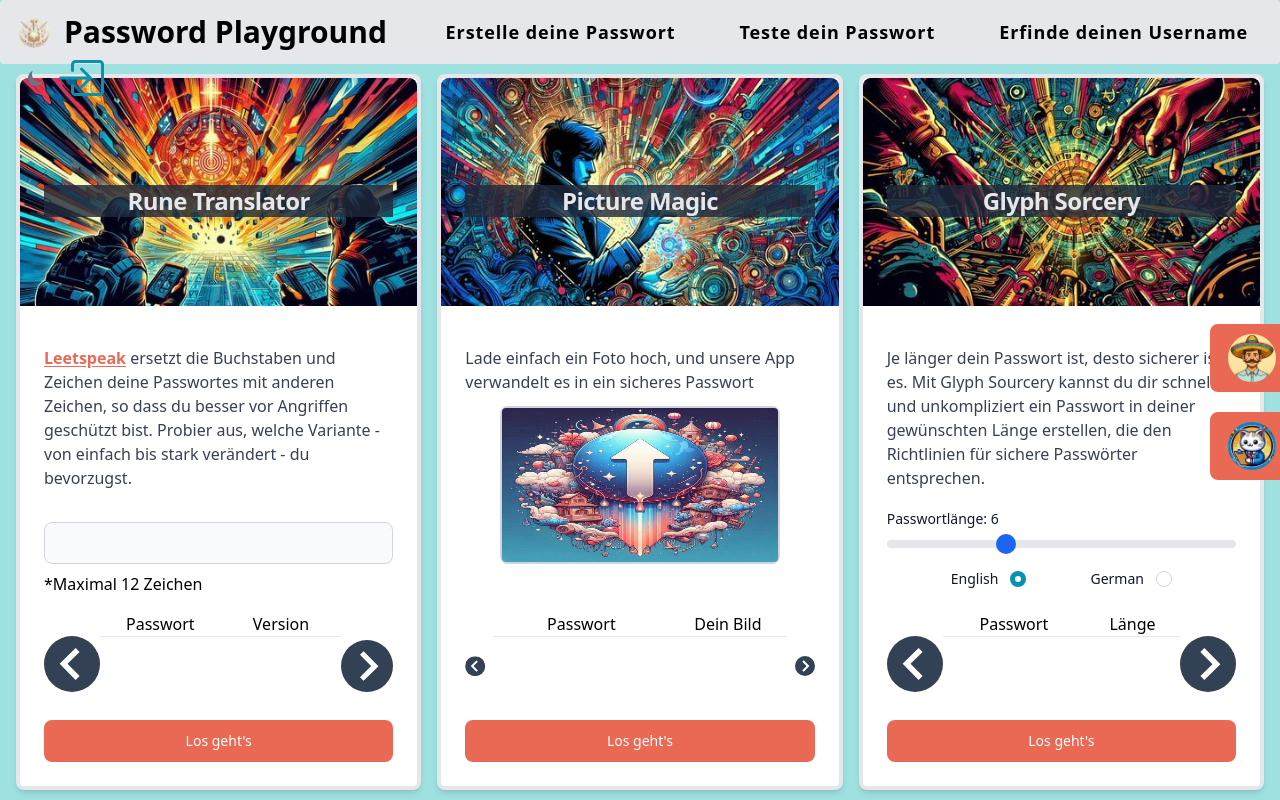
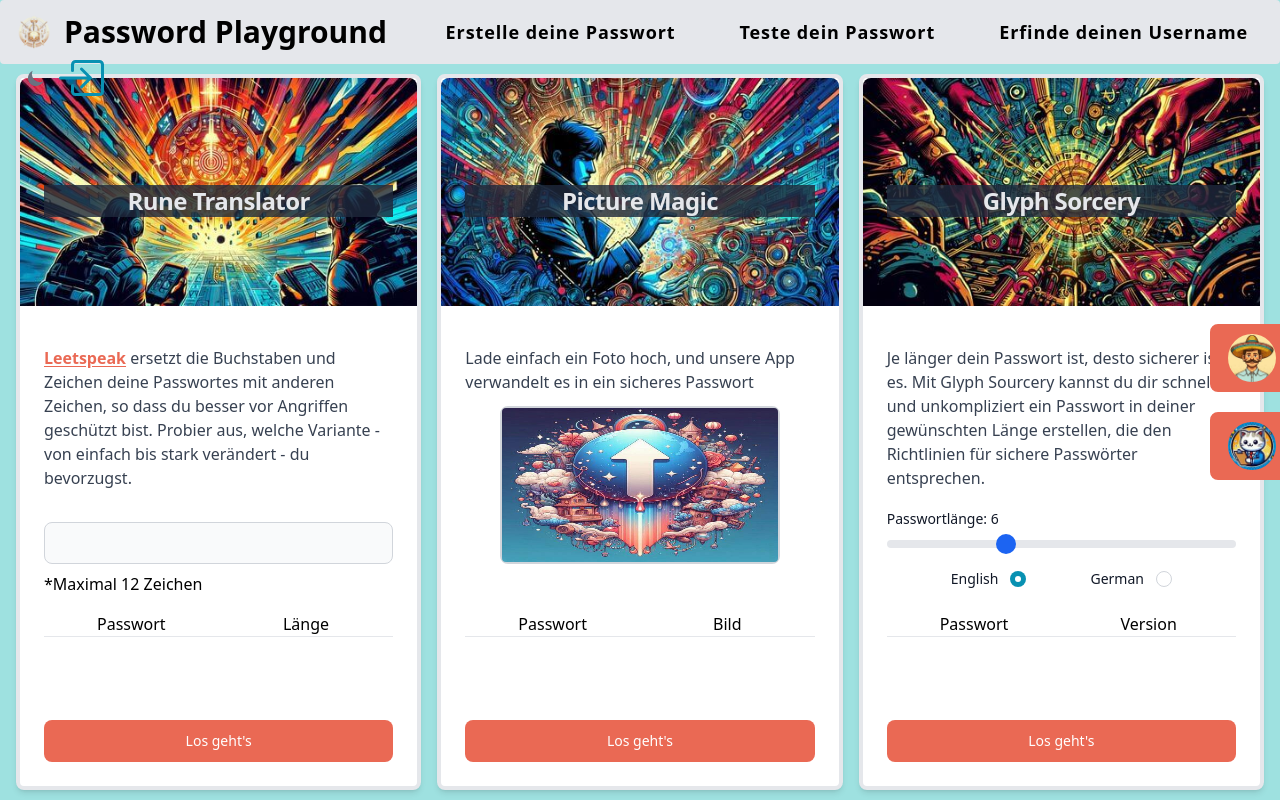
Before and after one commit to zabooz/pp_react_tailwind, a React (Vite) app: page /password-generating in a window 1280 px wide. Shown: the top 800 px of the page. Built offline with nearby package versions, Linux system fonts and the light colour scheme; a web font is replaced by a local one; what react-head would draw is missing.

Commit message:
finsihed clippy

```diff
--- a/src/content/landingPage/CardLanding.tsx
+++ b/src/content/landingPage/CardLanding.tsx
@@ -40,7 +40,7 @@ function CardCom({ data, index }: Props) {
   return (
     <>
       <Card
-        className={`max-w-md mx-auto dark:border-2 dark:hover:shadow-2xl transition-all  soft-grayscale  hover:grayscale-0 duration-1000  min-h-[600px] dark:bg-slate-700  ${
+        className={`max-w-md mx-auto dark:border-2 dark:hover:shadow-2xl transition-all  soft-grayscale  hover:grayscale-0 duration-500  min-h-[600px] dark:bg-slate-700  ${
           startAnimation ? "animate-fade-out" : ""
         }`}
         imgSrc={data.imgSrc}
--- a/src/content/passwordGenerating/glyphSorcery/GlyphSorcerySwitch.tsx
+++ /dev/null
@@ -1,74 +0,0 @@
-import { useEffect, useState } from "react";
-import { StorageData } from "../../../interfaces/interfaces";
-import { CopyToClipBoard } from "../../../utillities/CopyToClipBoard";
-interface Props {
-  data: StorageData[];
-}
-
-function GlyphSorcerySwitch({ data }: Props) {
-  const [switchCount, setSwitchCount] = useState<number>(0);
-
-  const handleSwitch = (e: any) => {
-    const icon = e.target;
-    const type = icon.getAttribute("data-type");
-    const length = data.length;
-    if (type === "left") {
-      const newCount = (switchCount - 1 + length) % length;
-      setSwitchCount(newCount);
-    } else if (type === "right") {
-      const newCount = (switchCount + 1) % length;
-      setSwitchCount(newCount);
-    }
-  };
-
-  useEffect(() => {
-    if (data.length > 0) {
-      setSwitchCount(data.length - 1);
-    } else {
-      setSwitchCount(data.length);
-    }
-  }, [data.length]);
-
-  return (
-    <div className="flex dark:text-gray-200 justify-between w-full">
-      <img
-        src="/assets/icons/arrowRight.svg"
-        alt="arrowLeft"
-        className="rotate-180 cursor-pointer mt-6"
-        data-type="left"
-        onClick={(e) => handleSwitch(e)}
-      />
-
-      <div className="flex justify-evenly w-full  h-20">
-        <div className="flex flex-col gap-2 w-3/5 text-center ">
-          <div className="border-b w-full mb-[6.5px]">Passwort</div>
-          {data.length > 0 && (
-            <CopyToClipBoard
-              value={data[switchCount].value}
-              type={"password"}
-              clippy={false}
-            >
-              <div className="cursor-pointer " key={data[switchCount].value}>
-                {data[switchCount].value}
-              </div>
-            </CopyToClipBoard>
-          )}
-        </div>
-        <div className="flex flex-col gap-2 w-2/5 text-center ">
-          <div className="border-b w-full mb-[6.5px]">Länge</div>
-          {data.length > 0 && <span>{data[switchCount].catch}</span>}
-        </div>
-      </div>
-
-      <img
-        src="/assets/icons/arrowRight.svg"
-        alt="arrowRight"
-        data-type="right"
-        onClick={(e) => handleSwitch(e)}
-        className="cursor-pointer mt-6"
-      />
-    </div>
-  );
-}
-
-export default GlyphSorcerySwitch;
--- a/src/content/passwordGenerating/glyphSorcery/GylphSorcery.tsx
+++ b/src/content/passwordGenerating/glyphSorcery/GylphSorcery.tsx
@@ -1,11 +1,9 @@
 import { Card, Button, Label, RangeSlider, Radio } from "flowbite-react";
 import { useState } from "react";
 import { glyphSorcery } from "./glyphSorceryScript";
-
 import { StorageData } from "../../../interfaces/interfaces";
-import GlyphSorcerySwitch from "./GlyphSorcerySwitch";
-
 import { useSlideContext } from "../../../contexts/Contexts";
+import Switcher from "../../../utillities/Switcher";
 
 function GylphSorcery() {
   const [passwordLength, setPasswordLength] = useState(6);
@@ -85,7 +83,7 @@ function GylphSorcery() {
           </div>
         </div>
       </div>
-      <GlyphSorcerySwitch data={dataArr} />
+      <Switcher app="glyphSorcery" data={dataArr} />
       <Button onClick={handeClick} className="mt-3 bg-[#ea6954]">
         Los geht's
       </Button>
--- a/src/content/passwordGenerating/pictureMagic/PictureMagic.tsx
+++ b/src/content/passwordGenerating/pictureMagic/PictureMagic.tsx
@@ -3,9 +3,9 @@ import { Label, FileInput } from "flowbite-react";
 import { useState, useRef } from "react";
 import { fileUpload } from "./pictureMagicScript";
 import { pictureMagic } from "./pictureMagicScript";
+import Switcher from "../../../utillities/Switcher";
+import { StorageData } from "../../../interfaces/interfaces";
 
-import { StorageData } from "../../../interfaces/interfaces";
-import PictureMagicSwitch from "./PictureMagicSwitch";
 import { useSlideContext } from "../../../contexts/Contexts";
 function PictureMagic() {
   const [pictureFile, setPictureFile] = useState<File>(new File([""], ""));
@@ -16,6 +16,7 @@ function PictureMagic() {
 
   const handleClick = async () => {
     const result = await pictureMagic(pictureFile, pictureBase64);
+    console.log(result);
     setStorageData([...storageData, result]);
   };
 
@@ -70,7 +71,7 @@ function PictureMagic() {
           </Label>
         </div>
       </div>
-      <PictureMagicSwitch storageData={storageData} />
+      <Switcher app="pictureMagic" data={storageData} />
       <Button className="mt-3 bg-[#ea6954]" onClick={() => handleClick()}>
         Los geht's
       </Button>
--- a/src/content/passwordGenerating/pictureMagic/PictureMagicSwitch.tsx
+++ b/src/content/passwordGenerating/pictureMagic/PictureMagicSwitch.tsx
@@ -2,16 +2,16 @@ import { useEffect, useState } from "react";
 import { StorageData } from "../../../interfaces/interfaces";
 import { CopyToClipBoard } from "../../../utillities/CopyToClipBoard";
 interface Props {
-  storageData: StorageData[];
+  data: StorageData[];
 }
 
-function PictureMagicSwitch({ storageData }: Props) {
+function PictureMagicSwitch({ data }: Props) {
   const [switchCount, setSwitchCount] = useState<number>(0);
 
   const handleSwitch = (e: any) => {
     const icon = e.target;
     const type = icon.getAttribute("data-type");
-    const length = storageData.length;
+    const length = data.length;
     if (type === "left") {
       const newCount = (switchCount - 1 + length) % length;
       setSwitchCount(newCount);
@@ -22,16 +22,17 @@ function PictureMagicSwitch({ storageData }: Props) {
   };
 
   useEffect(() => {
-    if (storageData.length > 0) {
-      setSwitchCount(storageData.length - 1);
+    if (data.length > 0) {
+      setSwitchCount(data.length - 1);
     } else {
-      setSwitchCount(storageData.length);
+      setSwitchCount(data.length);
     }
-  }, [storageData]);
+  }, [data]);
 
   return (
     <div className="flex dark:text-gray-200  justify-between w-full ">
       <div className=" mt-11 mb-auto rounded-full me-2 ">
+        {data.length > 1 && (
           <img
             src="/assets/icons/arrowRight.svg"
             alt="arrowLeft"
@@ -39,19 +40,20 @@ function PictureMagicSwitch({ storageData }: Props) {
             data-type="left"
             onClick={(e) => handleSwitch(e)}
           />
+        )}
       </div>
 
       <div className="flex justify-evenly w-full  h-20">
         <div className="flex flex-col  w-3/5 text-center ">
           <div className="border-b">Passwort</div>
-          {storageData.length > 0 && (
+          {data.length > 0 && (
             <CopyToClipBoard
-              value={storageData[switchCount].value}
+              value={data[switchCount].value}
               type={"password"}
               clippy={false}
             >
               <div className="cursor-pointer mt-4" key={switchCount}>
-                {storageData[switchCount].value}
+                {data[switchCount].value}
               </div>
             </CopyToClipBoard>
           )}
@@ -59,9 +61,9 @@ function PictureMagicSwitch({ storageData }: Props) {
         <div className="flex flex-col gap-1 w-2/5 text-center items-center  ">
           <div className="border-b w-full">Dein Bild</div>
 
-          {storageData.length > 0 && (
+          {data.length > 0 && (
             <img
-              src={storageData[switchCount].catch}
+              src={data[switchCount].catch}
               className="aspect-square w-10 mt-2 rounded "
               alt="dein hochgeladenes Bild"
             />
@@ -69,6 +71,7 @@ function PictureMagicSwitch({ storageData }: Props) {
         </div>
       </div>
       <div className="mt-11 mb-auto rounded-full ms-2 ">
+        {data.length > 1 && (
           <img
             src="/assets/icons/arrowRight.svg"
             alt="arrowRight"
@@ -76,6 +79,7 @@ function PictureMagicSwitch({ storageData }: Props) {
             className="cursor-pointer w-6 "
             onClick={(e) => handleSwitch(e)}
           />
+        )}
       </div>
     </div>
   );
--- a/src/content/passwordGenerating/pictureMagic/pictureMagicScript.ts
+++ b/src/content/passwordGenerating/pictureMagic/pictureMagicScript.ts
@@ -17,8 +17,9 @@ export const fileUpload = async (
 
   const reader = new FileReader();
   reader.onload = function (e) {
-    const base64 = e.target?.result;
+    let base64 = e.target?.result;
     picturePath(base64);
+
     imgRef.current?.classList.add("scale");
     setTimeout(() => {
       imgRef.current!.src = base64 as string;
@@ -32,7 +33,7 @@ export const fileUpload = async (
 };
 
 export const pictureMagic = async (file: File, base64: string) => {
-  const id = `picturePassword_${Math.floor(Math.random() * 1000)}`;
+  const id = base64.length.toString();
   const data = {
     key: id,
     catch: base64,
@@ -42,12 +43,13 @@ export const pictureMagic = async (file: File, base64: string) => {
 
   try {
     const result = await pictureToString(file);
+    console.log(result)
     data.value = result as string;
   } catch (error) {
     console.error(error);
   } finally {
     dataKrakenTakes({ col: "generated_passwords" });
   }
-
+  console.log(data)
   return data;
 };
--- a/src/content/passwordGenerating/runeTranslator/RuneTransatorSwitch.tsx
+++ /dev/null
@@ -1,67 +0,0 @@
-import { useState } from "react";
-import { StorageData } from "../../../interfaces/interfaces";
-import { CopyToClipBoard } from "../../../utillities/CopyToClipBoard";
-interface Props {
-  runes: StorageData[];
-}
-
-function RuneTransatorSwitch({ runes }: Props) {
-  const [switchCount, setSwitchCount] = useState<number>(0);
-  const handleSwitch = (e: any) => {
-    const icon = e.target;
-    const type = icon.getAttribute("data-type");
-    const length = runes.length;
-    if (type === "left") {
-      const newCount = (switchCount - 1 + length) % length;
-      setSwitchCount(newCount);
-    } else if (type === "right") {
-      const newCount = (switchCount + 1) % length;
-      setSwitchCount(newCount);
-    }
-  };
-
-  console.log(runes);
-
-  return (
-    <div className="flex dark:text-gray-200 justify-between w-full">
-      <img
-        src="/assets/icons/arrowRight.svg"
-        alt="arrowLeft"
-        className="rotate-180 cursor-pointer mt-6"
-        data-type="left"
-        onClick={(e) => handleSwitch(e)}
-      />
-
-      <div className="flex justify-evenly w-full  h-20">
-        <div className="flex flex-col gap-2 w-1/2 text-center ">
-          <div className="border-b w-full mb-[6.5px]">Passwort</div>
-          {runes.length > 0 && (
-            <CopyToClipBoard
-              clippy={false}
-              value={runes[switchCount].value}
-              type={"password"}
-            >
-              <span className="cursor-pointer" key={runes[switchCount].value}>
-                {runes[switchCount].value}
-              </span>
-            </CopyToClipBoard>
-          )}
-        </div>
-        <div className="flex flex-col gap-2 w-1/2 text-center ">
-          <div className="border-b w-full mb-[6.5px]">Version</div>
-          {runes.length > 0 && <span>{runes[switchCount].catch}</span>}
-        </div>
-      </div>
-
-      <img
-        src="/assets/icons/arrowRight.svg"
-        alt="arrowRight"
-        data-type="right"
-        className="cursor-pointer mt-7"
-        onClick={(e) => handleSwitch(e)}
-      />
-    </div>
-  );
-}
-
-export default RuneTransatorSwitch;
--- a/src/content/passwordGenerating/runeTranslator/RuneTranslator.tsx
+++ b/src/content/passwordGenerating/runeTranslator/RuneTranslator.tsx
@@ -1,12 +1,11 @@
-import { Button, Card } from "flowbite-react";
+import { useState } from "react";
+import { Button, Card,TextInput } from "flowbite-react";
+import { DrawerData } from "../../../interfaces/interfaces";
+import { StorageData } from "../../../interfaces/interfaces";
+import { useSlideContext } from "../../../contexts/Contexts";
 import { leetspeakTextShortened } from "../../../data/drawer/drawerData";
-import { useState } from "react";
-import { DrawerData } from "../../../interfaces/interfaces";
-import { TextInput } from "flowbite-react";
+import Switcher from "../../../utillities/Switcher";
 import runeTranslator from "./runeTranslatorScript";
-import { StorageData } from "../../../interfaces/interfaces";
-import RuneTransatorSwitch from "./RuneTransatorSwitch";
-import { useSlideContext } from "../../../contexts/Contexts";
 interface Props {
   handleDrawerClick: (content: DrawerData) => void;
 }
@@ -16,7 +15,6 @@ function RuneTranslator({ handleDrawerClick }: Props) {
   const [runes, setRunes] = useState<StorageData[]>([]);
   const handleClick = async () => {
     const result = await runeTranslator(input);
-    console.log(result);
     setRunes([...result!]);
   };
 
@@ -54,7 +52,7 @@ function RuneTranslator({ handleDrawerClick }: Props) {
           <span className="dark:text-gray-400 mt-2">*Maximal 12 Zeichen</span>
         </div>
       </div>
-      <RuneTransatorSwitch runes={runes} />
+      <Switcher app="runeTranslator" data={runes} />
 
       <Button onClick={() => handleClick()} className="mt-3 bg-[#ea6954]">
         Los geht's
--- a/src/utillities/HoverSound.tsx
+++ b/src/utillities/HoverSound.tsx
@@ -9,7 +9,7 @@ function HoverSound({ children,hoverTimer }: { children: React.ReactNode,hoverTi
       audioRef.current.volume = 0.1;
       setTimeout(() => {
         audioRef.current!.play();
-      }, 150);
+      }, 100);
     }
   };
   return (
--- /dev/null
+++ b/src/utillities/Switcher.tsx
@@ -0,0 +1,104 @@
+import { useEffect, useState } from "react";
+import { StorageData } from "../interfaces/interfaces";
+import { CopyToClipBoard } from "./CopyToClipBoard";
+interface Props {
+  data: StorageData[];
+  app: string;
+}
+
+function GlyphSorcerySwitch({ data, app }: Props) {
+  const [switchCount, setSwitchCount] = useState<number>(0);
+
+  const handleSwitch = (e: any) => {
+    const icon = e.target;
+    const type = icon.getAttribute("data-type");
+    const length = data.length;
+    if (type === "left") {
+      const newCount = (switchCount - 1 + length) % length;
+      setSwitchCount(newCount);
+    } else if (type === "right") {
+      const newCount = (switchCount + 1) % length;
+      setSwitchCount(newCount);
+    }
+  };
+
+  useEffect(() => {
+    if (data.length > 0) {
+      setSwitchCount(data.length - 1);
+    } else {
+      setSwitchCount(data.length);
+    }
+  }, [data.length]);
+
+  return (
+    <div className="flex  dark:text-gray-200 justify-between w-full">
+      {data.length > 1 && (
+        <img
+          src="/assets/icons/arrowRight.svg"
+          alt="arrowLeft"
+          className="rotate-180 cursor-pointer mt-9 "
+          data-type="left"
+          onClick={(e) => handleSwitch(e)}
+        />
+      )}
+
+      <div className="flex justify-evenly w-full  h-20">
+        <div className="flex flex-col gap-2 w-1/2  text-center ">
+          <div className="border-b ">Passwort</div>
+          {data.length > 0 && (
+            <CopyToClipBoard
+              value={data[switchCount].value}
+              type={"password"}
+              clippy={false}
+            >
+              <div
+                className="cursor-pointer py-3"
+                key={data[switchCount].value}
+              >
+                {data[switchCount].value}
+              </div>
+            </CopyToClipBoard>
+          )}
+        </div>
+        <div className="flex flex-col justify-between   w-1/2 text-center ">
+          {app === "pictureMagic" ? (
+            <>
+              <div className="border-b">Bild</div>
+              {data.length > 0 && (
+                <img
+                  src={data[switchCount].catch}
+                  className=" mb-auto mx-auto pt-5 w-6  rounded hover:scale-[3] z-10 cursor-pointer "
+                />
+              )}
+            </>
+          ) : app === "runeTranslator" ? (
+            <>
+              <div className="border-b">Länge</div>
+              {data.length > 0 && (
+                <span className="mb-auto pt-5">{data[switchCount].catch}</span>
+              )}
+            </>
+          ) : (
+            <>
+              <div className="border-b">Version</div>
+              {data.length > 0 && (
+                <span className="mb-auto pt-5">{data[switchCount].catch}</span>
+              )}
+            </>
+          )}
+        </div>
+      </div>
+      {data.length > 1 && (
+        <img
+          src="/assets/icons/arrowRight.svg"
+          alt="arrowRight"
+          data-type="right"
+          onClick={(e) => handleSwitch(e)}
+          className="cursor-pointer mt-9"
+        />
+      )}
+    </div>
+  );
+}
+
+export default GlyphSorcerySwitch;
```
Lines whose indentation alone changed are shown as unchanged.
